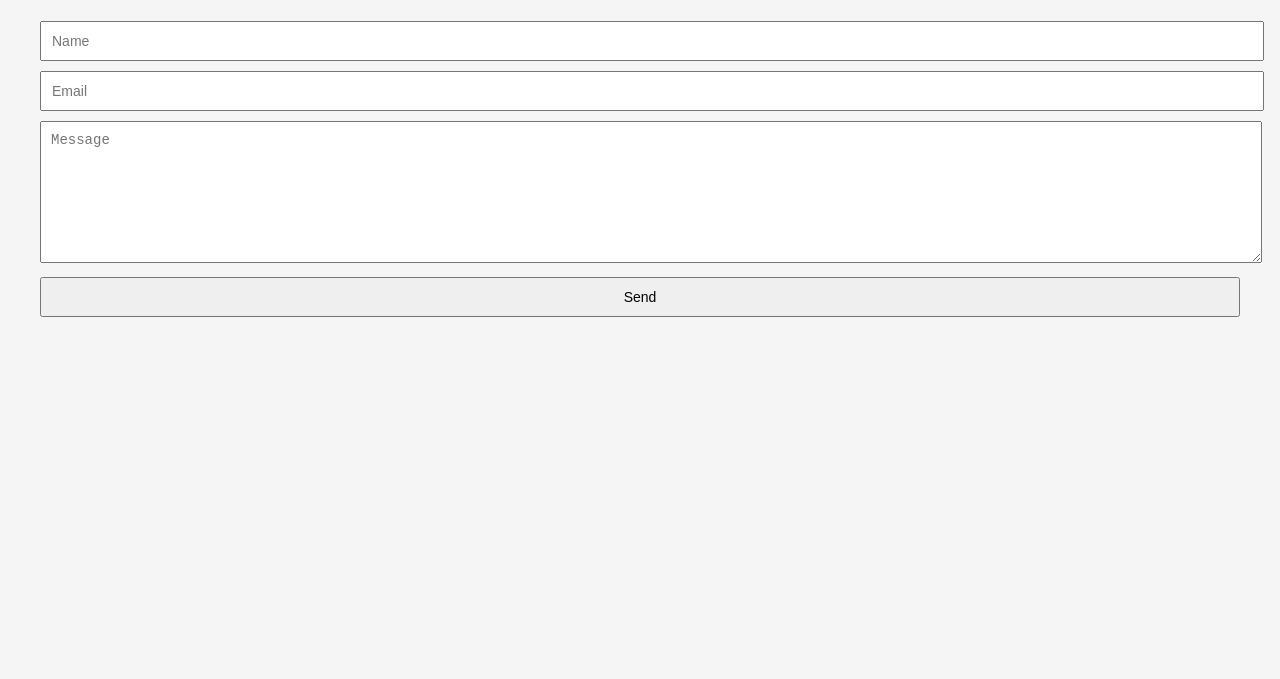
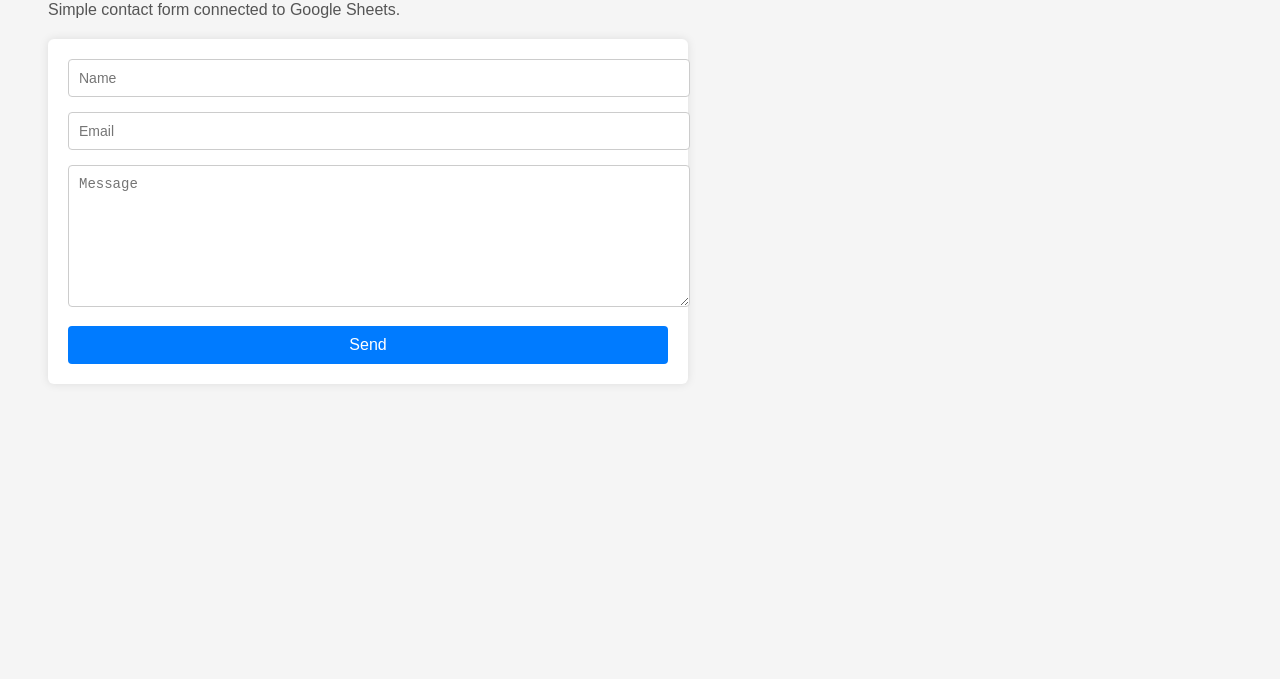
Before and after one commit to aboodd890/portfolio-contact-gsheet, a plain HTML site: page index.html in a window 1280 px wide. Shown: the part 121-800 px from the top of the page. Drawn offline with Linux system fonts and the light colour scheme.

Commit message:
Final update - working contact form

```diff
--- a/index.html
+++ b/index.html
@@ -2,9 +2,69 @@
 <html lang="en">
 
 <head>
-    <meta charset="UTF-8">
+    <meta charset="UTF-8" />
     <title>My Portfolio</title>
-    <link rel="stylesheet" href="style.css">
+    <meta name="viewport" content="width=device-width, initial-scale=1.0" />
+
+    <style>
+        body {
+            font-family: Arial, sans-serif;
+            background: #f5f5f5;
+            padding: 40px;
+        }
+
+        h1 {
+            margin-bottom: 5px;
+        }
+
+        p {
+            color: #555;
+            margin-bottom: 20px;
+        }
+
+        form {
+            background: #fff;
+            padding: 20px;
+            max-width: 600px;
+            border-radius: 6px;
+            box-shadow: 0 0 10px rgba(0, 0, 0, 0.1);
+        }
+
+        input,
+        textarea {
+            width: 100%;
+            padding: 10px;
+            margin-bottom: 15px;
+            border: 1px solid #ccc;
+            border-radius: 4px;
+            font-size: 14px;
+        }
+
+        textarea {
+            height: 120px;
+            resize: vertical;
+        }
+
+        button {
+            width: 100%;
+            padding: 10px;
+            background: #007bff;
+            color: #fff;
+            border: none;
+            border-radius: 4px;
+            font-size: 16px;
+            cursor: pointer;
+        }
+
+        button:hover {
+            background: #0056b3;
+        }
+
+        #status {
+            margin-top: 15px;
+            font-weight: bold;
+        }
+    </style>
 </head>
 
 <body>
@@ -13,8 +73,8 @@
     <p>Simple contact form connected to Google Sheets.</p>
 
     <form id="contactForm">
-        <input type="text" id="name" placeholder="Name" required>
-        <input type="email" id="email" placeholder="Email" required>
+        <input type="text" id="name" placeholder="Name" required />
+        <input type="email" id="email" placeholder="Email" required />
         <textarea id="message" placeholder="Message" required></textarea>
         <button type="submit">Send</button>
     </form>
@@ -22,6 +82,7 @@
     <p id="status"></p>
 
     <script src="script.js"></script>
+
 </body>
 
 </html>
--- a/script.js
+++ b/script.js
@@ -15,7 +15,6 @@ document.getElementById("contactForm").addEventListener("submit", function (e) {
         return;
     }
 
-    // نرسل بدون انتظار رد
     fetch(WEB_APP_URL, {
         method: "POST",
         mode: "no-cors",
```
